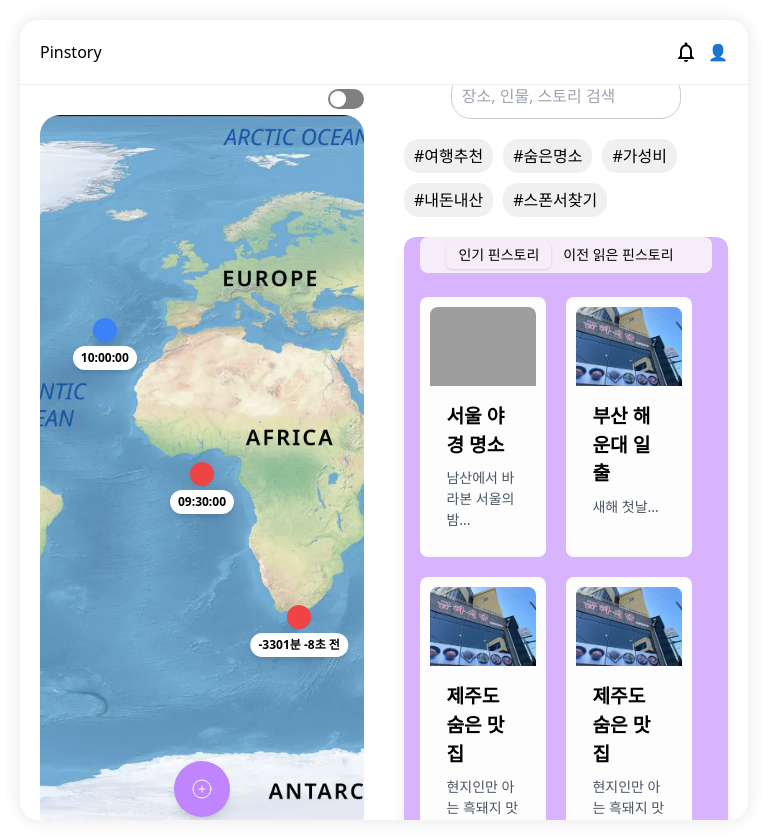
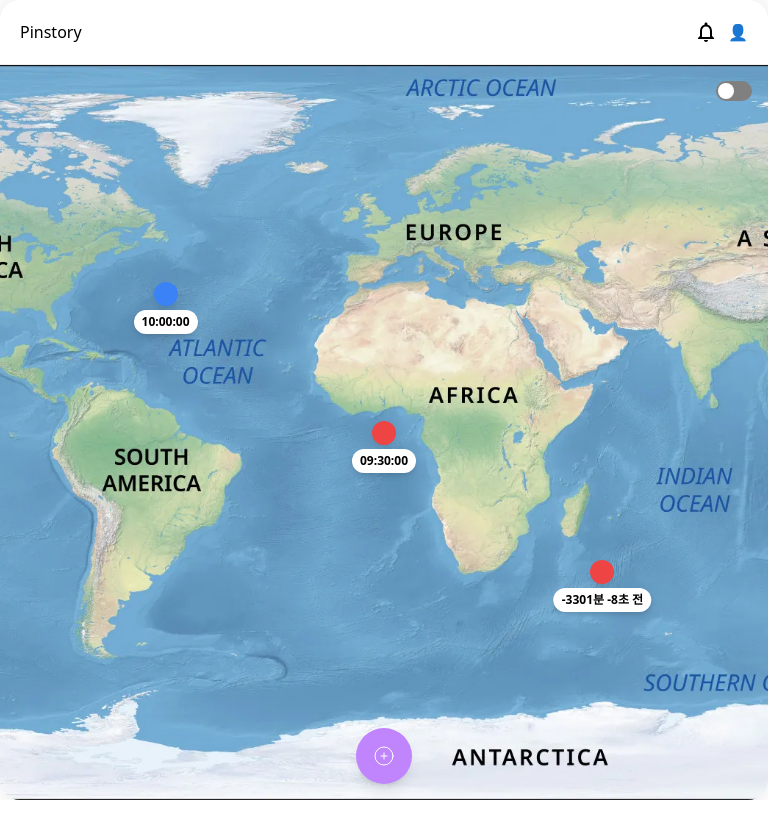
Before and after one commit to Codgm/PinAD_TedinIT, a Next.js app: page /homepage in a window 768 px wide. After the commit the page ends 800 px from the top, so only its background shows below. Built offline with nearby package versions, Linux system fonts and the light colour scheme; grey boxes are pictures that could not be loaded.

Commit message:
fix-ui 전체 수정

```diff
--- a/src/app/components/home2.js
+++ b/src/app/components/home2.js
@@ -2,7 +2,6 @@
 // pages/index.js
 import Head from 'next/head';
 import styles from '../styles/Home.module.css';
-import Map from '@/app/components/map';
 import { useRef, useState } from 'react';
 import NotificationModal from './notificationmodal';
 import PopularRecentPinStory from './popular-recent-pinstory';
@@ -17,15 +16,16 @@ export default function Home2() {
     { text: "친구가 당신의 스토리를 좋아합니다.", isRead: false },
     { text: "이번 주 인기 여행지: 제주도", isRead: false },
   ]);
+
   const handleChange = () => {
-    setIsChecked(!isChecked);``
+    setIsChecked(!isChecked);
   }
+
   const notificationIconRef = useRef(null);
 
   const handleNotificationClick = () => {
     setIsModalOpen(true);
   };
-
 
   return (
     <div className={styles.pageWrapper}>
@@ -46,14 +46,13 @@ export default function Home2() {
               <svg xmlns="http://www.w3.org/2000/svg" viewBox="0 0 24 24" fill="currentColor" width="24" height="24">
                 <path d="M12 22c1.1 0 2-.9 2-2h-4c0 1.1.9 2 2 2zm6-6v-5c0-3.07-1.63-5.64-4.5-6.32V4c0-.83-.67-1.5-1.5-1.5s-1.5.67-1.5 1.5v.68C7.64 5.36 6 7.92 6 11v5l-2 2v1h16v-1l-2-2zm-2 1H8v-6c0-2.48 1.51-4.5 4-4.5s4 2.02 4 4.5v6z"/>
               </svg>
-
             </span>
             <span className={styles.profile}>👤</span>
           </div>
         </header>
 
         <main className={styles.main}>
-          <section className={styles.imageSection}>
+          <section className={styles.mapSection}>
             <label className={styles.switch}>
               <input
                 type="checkbox"
@@ -65,14 +64,14 @@ export default function Home2() {
             <MapList showAllPins={!isChecked}/>
           </section>
           <section className={styles.contentSection}>
-            <div className={styles.searchBar}>
+            {/* <div className={styles.searchBar}>
               <input type="text" placeholder="장소, 인물, 스토리 검색" />
             </div>
             <div className={styles.tags}>
               {['#여행추천', '#숨은명소', '#가성비', '#내돈내산', '#스폰서찾기'].map(tag => (
                 <span key={tag} className={styles.tag}>{tag}</span>
               ))}
-            </div>
+            </div> */}
             <PopularRecentPinStory/>
           </section>
         </main>
@@ -84,8 +83,6 @@ export default function Home2() {
         notifications={notifications}
         anchorEl={notificationIconRef.current}
       />
-
-
     </div>
   )
 }
--- a/src/app/components/maplist.js
+++ b/src/app/components/maplist.js
@@ -70,7 +70,7 @@ const MapList = ({ showAllPins }) => {
   };
 
   return (
-    <div className="relative h-full w-full overflow-hidden flex flex-col">
+    <div className="h-full w-full overflow-hidden flex flex-col">
       {isPinModalOpen && (
           <PinstoryModal pin={selectedPin} onClose={closePinModal} updatePin={null} />
       )}
@@ -81,7 +81,7 @@ const MapList = ({ showAllPins }) => {
         src="/world-map.webp"
         alt="Map"
         fill
-        style={{ objectFit: 'cover', borderRadius: '20px' }}
+        style={{ objectFit: 'cover'}}
       />
       <div className="relative flex-1 overflow-y-auto px-4 pb-4">
         {pins.filter(pin => showAllPins || pin.isUser).map((pin) => (
--- a/src/app/styles/Home.module.css
+++ b/src/app/styles/Home.module.css
@@ -7,28 +7,25 @@
   padding: 20px;
 }
 
+@media (max-width: 768px) {
+  .pageWrapper {
+    width: 100vw;
+    height: 100vh;
+    padding: 0px;
+  }
+}
+
 .container {
   width: 100%;
   max-width: 1200px;
-    height: 100%;
+  height: 100vh;
   display: flex;
   flex-direction: column;
+
   background-color: white;
+  overflow: hidden;
   border-radius: 20px;
   box-shadow: 0 0 20px rgba(0, 0, 0, 0.1);
-    overflow: hidden;
-  }
-
-  @media (min-width: 768px) and (max-width: 1199px) {
-    .container {
-      height: 100vh;
-    }
-  }
-
-  @media (min-width: 1200px) {
-    .container {
-      height: 90vh;
-    }
 }
 
 .header {
@@ -45,83 +42,34 @@
 }
 
 .main {
-    display: flex;
-    flex-direction: column;
-    align-items: center;
-    flex-grow: 1;
-    overflow: hidden;
-    height : 80vh;
+  flex: 1;
+  overflow-y: auto;
+  scroll-snap-type: y mandatory;
 }
 
-  @media (min-width: 768px) {
-    .main {
-      flex-direction: row;
-    }
+.mapSection, .contentSection {
+  width: 100%;
+  height: 100%;
+  scroll-snap-align: start;
+  display: flex; /* Enable flex layout */
+  align-items: center; /* Center content vertically */
+  justify-content: center; /* Center content horizontally */
 }
 
-  .add {
-    border-radius: 20px;
+.mapSection {
+  padding: 20px;
+  position: relative;
 }
 
-  .imageSection, .contentSection {
-    flex: 1;
-    overflow-y: hidden;
-    position : relative;
+.contentSection {
   padding: 20px;
 }
-  @media (max-width: 768px) {
-    .imageSection, .contentSection {
-      width: 100%;
-      height: auto;
-    }
-  }
-
-  .imageSection {
-    display: flex;
-    flex-direction: column; /* 추가 */
-    justify-content: center;
-    align-items: center;
-    height : 75vh;
-    }
-
-    @media (max-width: 768px) {
-    .imageSection {
-      display: flex;
-      flex-direction: column; /* 추가 */
-      justify-content: center;
-      align-items: center;
-      width : 80vw;
-      height : 100vh;
-    }}
-
-  .contentSection {
-      display: flex;
-      flex-direction: column; /* 추가 */
-      justify-content: center;
-      align-items: center;
-      height : 75vh;
-  }
-
-    @media (max-width: 768px) {
-    .contentSection {
-      display: flex;
-      flex-direction: column; /* 추가 */
-      justify-content: center;
-      align-items: center;
-      width : 80vw;
-      height : 100vh;
-    }}
 
 .searchBar input {
-    width: 30vw;
+  width: 100%;
   padding: 10px;
   border: 1px solid #ccc;
   border-radius: 20px;
-  }
-
-  .popup {
-    min-height: 80vh;
-    overflow-y: auto;
 }
 
 .tags {
@@ -137,26 +85,11 @@
   border-radius: 15px;
 }
 
-  .buttons {
-    display: flex;
-    gap: 10px;
-    margin-bottom: 20px;
-  }
-
-  .buttons button {
-    padding: 10px 15px;
-    border: none;
-    background-color: #f0f0f0;
-    border-radius: 20px;
-    cursor: pointer;
-  }
-
 .switch {
-    position: sticky;
+  position: absolute;
   top: 1rem;
-    align-self: flex-end;
+  right: 1rem;
   z-index: 40;
-    margin-bottom: 1rem;
 }
 
 .switch input {
```
Lines whose indentation alone changed are shown as unchanged.
